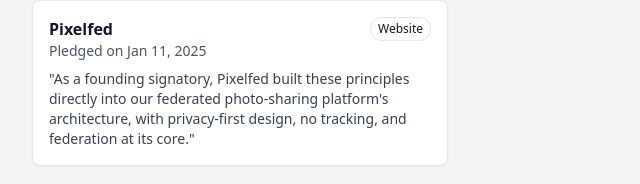
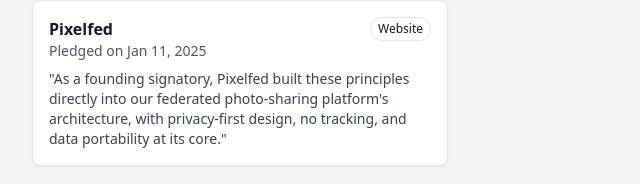
Before and after one commit to RespectfulPlatforms/website, a plain HTML site: page index.html in a window 1280 px wide. Shown: the part 1477-1661 px from the top of the page, 184-824 px from the left. Drawn offline with nearby package versions, Linux system fonts and the light colour scheme.

Commit message:
Update statement

```diff
--- a/index.html
+++ b/index.html
@@ -76,7 +76,7 @@
                           </a>
                     </div>
                     <p class="text-gray-700 dark:text-slate-500 text-sm mt-2">
-                        "As a founding signatory, Pixelfed built these principles directly into our federated photo-sharing platform's architecture, with privacy-first design, no tracking, and federation at its core."
+                        "As a founding signatory, Pixelfed built these principles directly into our federated photo-sharing platform's architecture, with privacy-first design, no tracking, and data portability at its core."
                     </p>
                 </div>
             </div>
```
